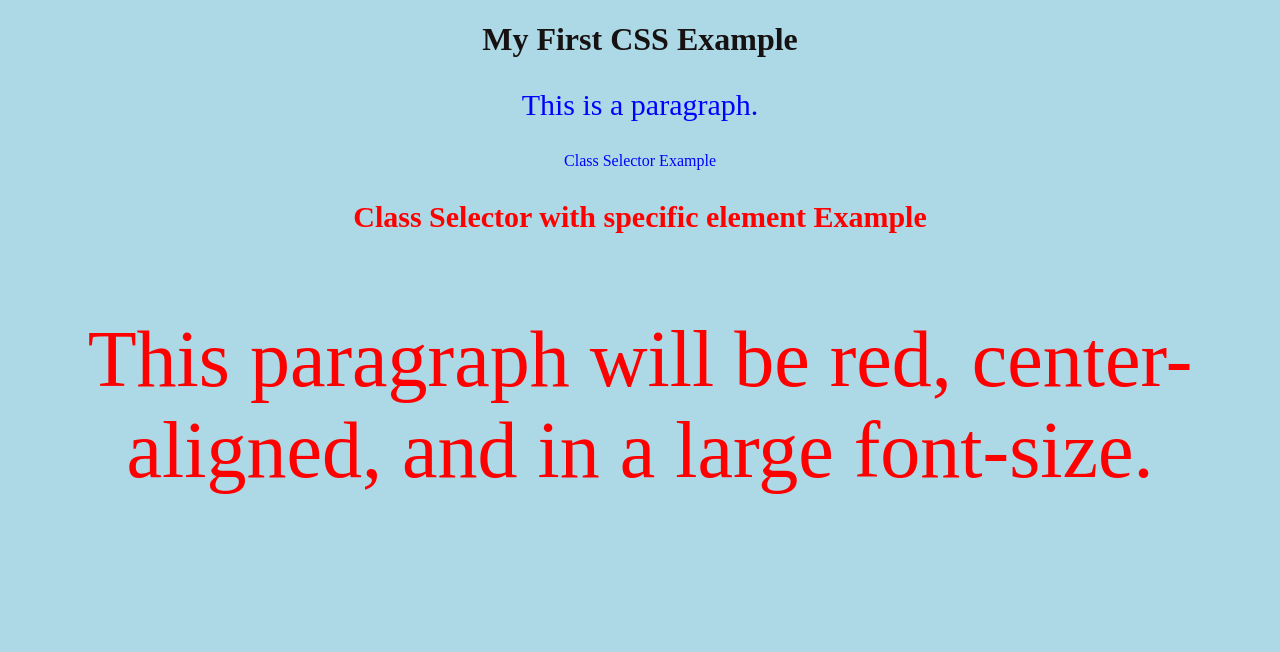
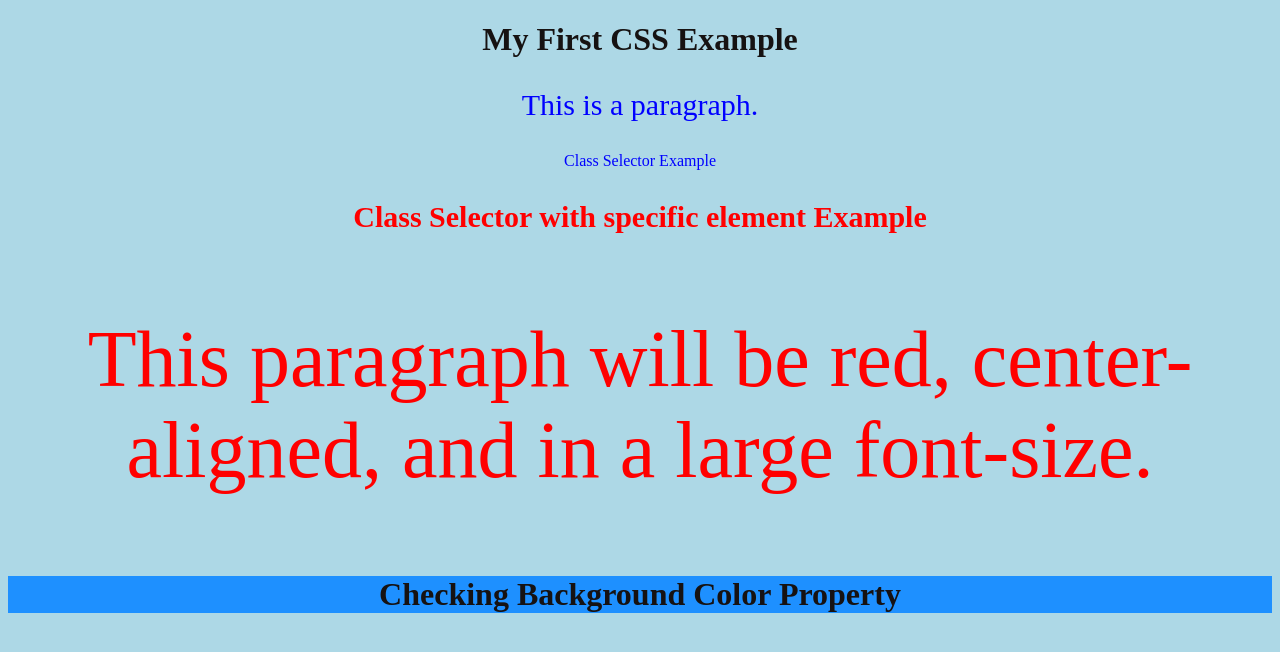
Before and after one commit to SaketVats95/_CSSPractice, a plain HTML site: page panelPractice/index.html in a window 1280 px wide. Drawn offline with Linux system fonts and the light colour scheme.

Commit message:
Testing BGColor

```diff
--- a/panelPractice/index.html
+++ b/panelPractice/index.html
@@ -51,6 +51,7 @@ p.large {
 <div class="myclass">Class Selector Example</div>
 <p class="myclass">Class Selector with specific element Example</p>
 <p class="center large">This paragraph will be red, center-aligned, and in a large font-size.</p>
-
+<h1 style="background-color: dodgerblue;"> Checking Background Color Property
+</h1>
 </body>
 </html>
```
